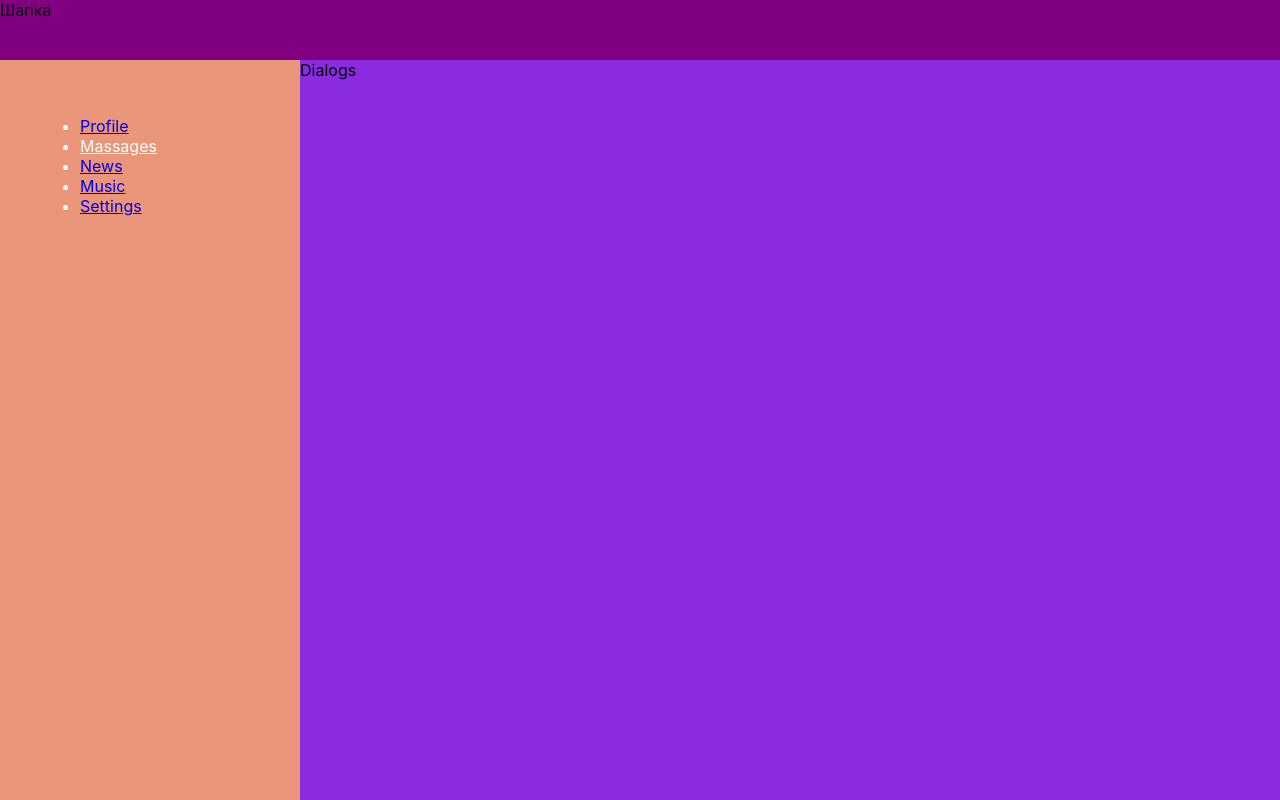
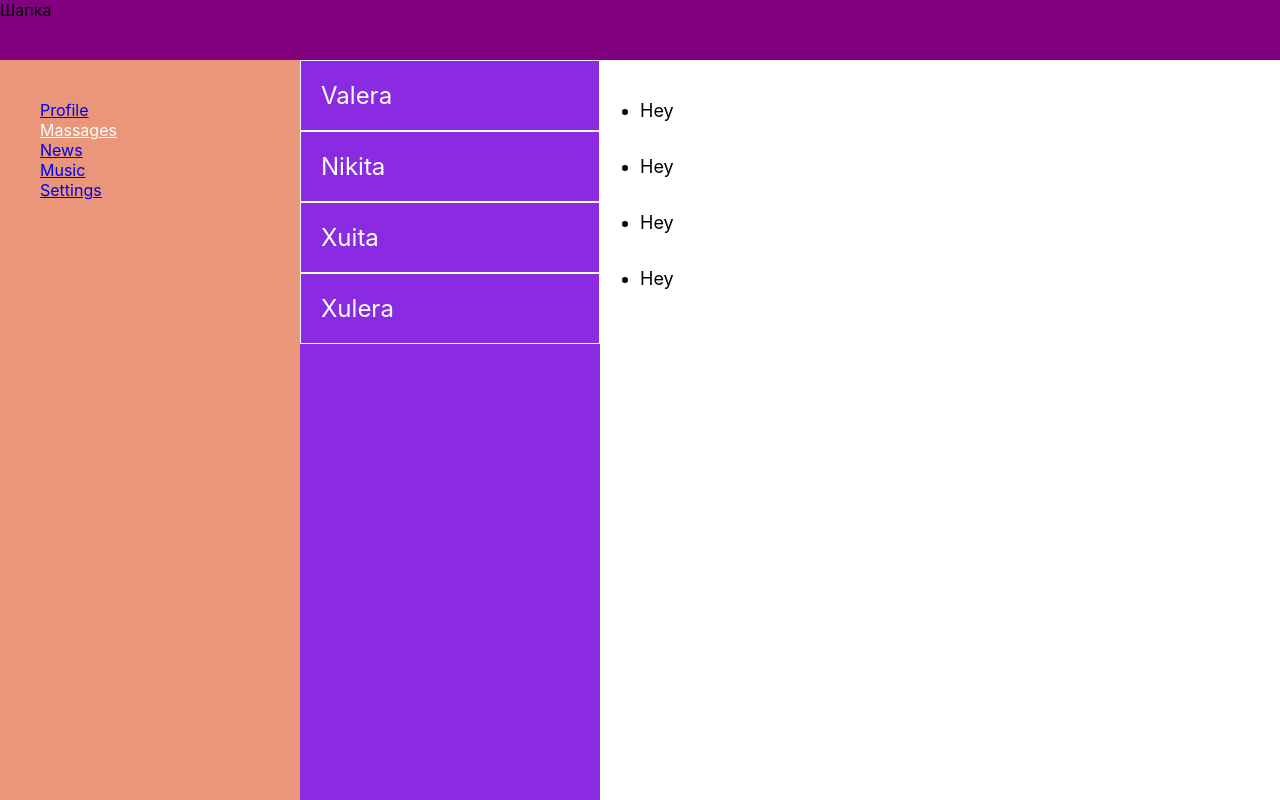
Before and after one commit to willcode228/React-lessons, a React (Create React App) app in the folder reactsamurai/: page /dialogs in a window 1280 px wide. Built offline with nearby package versions, Linux system fonts and the light colour scheme.

Commit message:
Programming dialogs page

```diff
--- a/reactsamurai/src/App.css
+++ b/reactsamurai/src/App.css
@@ -1,11 +1,14 @@
+*{
+  margin: 0;
+  padding: 0;
+  box-sizing: border-box;
+}
+
 .App {
-  /* padding: 40px; */
   display: flex;
   flex-wrap: wrap;
 }
-/* .main{
-  width: 100%;
-  min-height: calc(100vh - 60px);
-  background: rebeccapurple;
-  display: flex;
-} */
+
+ul{
+  list-style-type: none;
+}
--- a/reactsamurai/src/components/Dialogs/Dialogs.jsx
+++ b/reactsamurai/src/components/Dialogs/Dialogs.jsx
@@ -1,9 +1,25 @@
+import s from './Dialogs.module.css'
 import { Main } from "../StyledComponents/Main";
+
 
 const Dialogs = () => {
     return (
-        <Main>
-            Dialogs
+        <Main className={s.dialogs}>
+
+            <ul className={s.dialogs__list}>
+                <li className={s.dialogs__item}>Valera</li>
+                <li className={s.dialogs__item}>Nikita</li>
+                <li className={s.dialogs__item}>Xuita</li>
+                <li className={s.dialogs__item}>Xulera</li>
+            </ul>
+
+            <ul className={s.messages}>
+                <li className={s.messages__item}>Hey</li>
+                <li className={s.messages__item}>Hey</li>
+                <li className={s.messages__item}>Hey</li>
+                <li className={s.messages__item}>Hey</li>
+            </ul>
+
         </Main>
     );
 }
--- /dev/null
+++ b/reactsamurai/src/components/Dialogs/Dialogs.module.css
@@ -0,0 +1,32 @@
+.dialogs{
+    display: flex;
+}
+
+.dialogs__list,
+.messages{
+    margin: 0;
+}
+
+.dialogs__list{
+    min-width: 300px;
+}
+
+.messages{
+    padding: 40px;
+    list-style-type: disc;
+    flex-grow: 1;
+    background: white;
+}
+
+.dialogs__item{
+    min-width: 100%;
+    color: white;
+    font-size: 24px;
+    padding: 20px;
+    border: 1px solid;
+}
+
+.messages__item{
+    font-size: 18px;
+    margin-bottom: 35px;
+}
```
